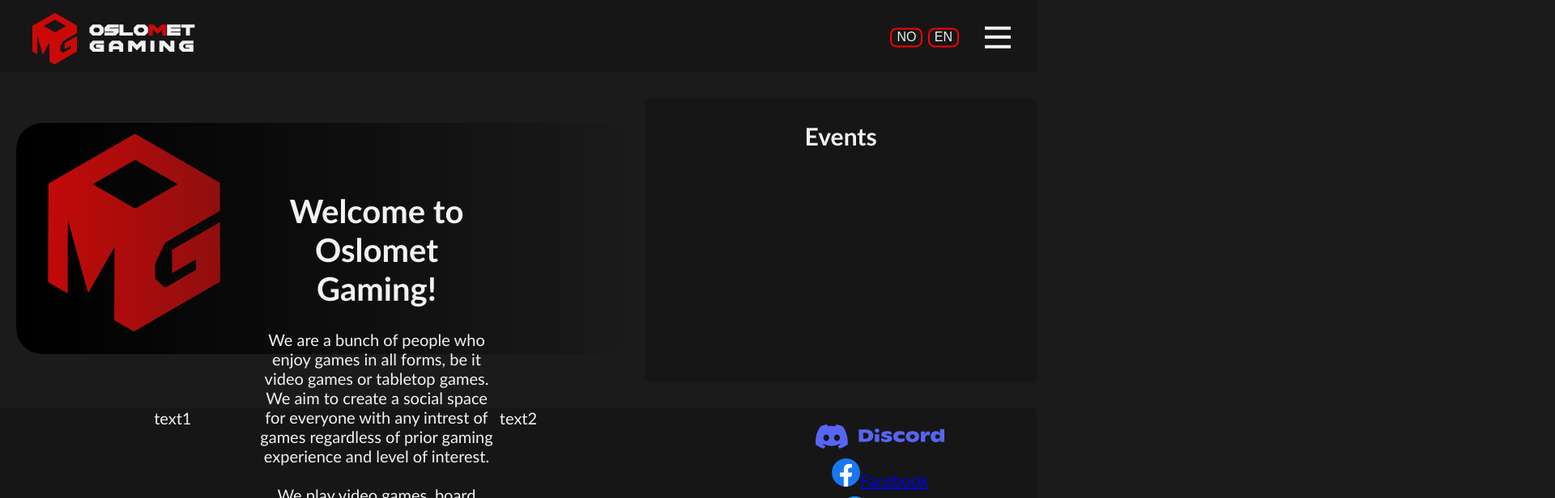
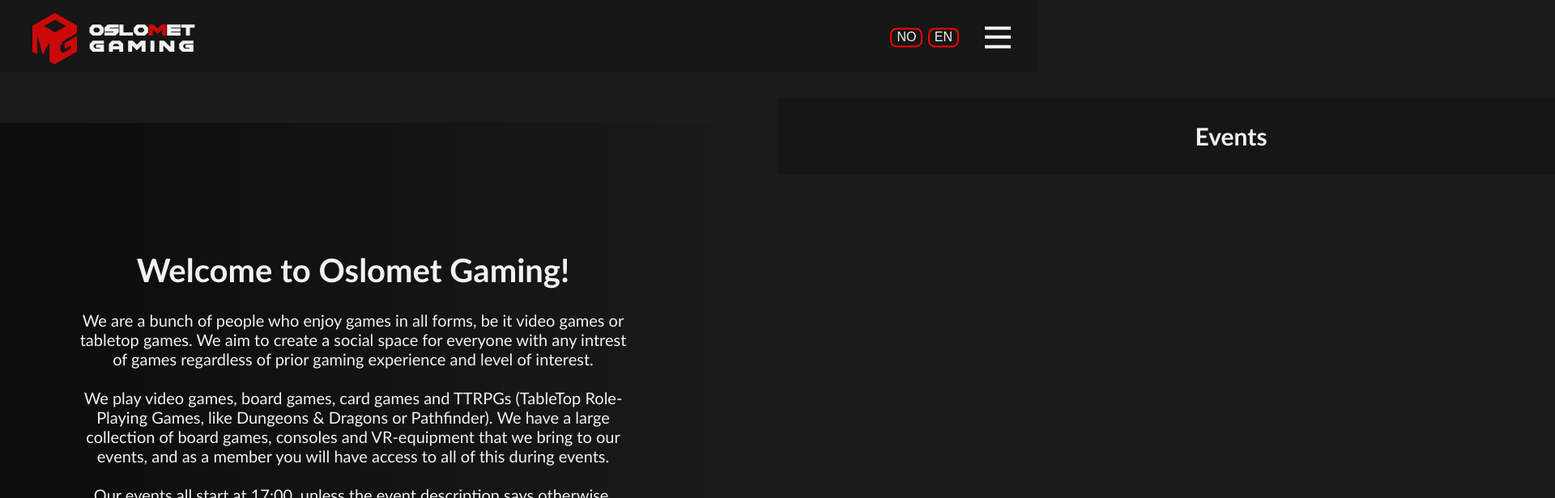
Before and after one commit to eOliviaaa/OMG-website, a React (Create React App) app: page / in a window 1280 px wide. Shown: the top 616 px of the page at 81% size, 1920 px wide, since content can reach past the window. Built offline with nearby package versions, Linux system fonts and the light colour scheme.

Commit message:
minor changes

```diff
--- a/src/App.css
+++ b/src/App.css
@@ -1,6 +1,10 @@
 
 .en, .nb {display: none;}
 .en:lang(en):not(.item), .nb:lang(nb):not(.item) { display:block; }
+
+* {
+    box-sizing: border-box;
+}
 
 :root {
     --bodytext-color: #f2f2f2;
--- a/src/pages/Home.js
+++ b/src/pages/Home.js
@@ -1,5 +1,4 @@
 import Footer from "../components/footer/Footer.js";
-// import EventCarousel from "../components/home-main/EventCarousel.js";
 import Welcome from "../components/home-main/Welcome.js";
 import Events from "../components/home-main/Events.js"
 
@@ -7,8 +6,12 @@ export default function Home() {
     return (
         <body>
             <main>
-                <Welcome />
-                <Events />
+                <div>
+                    <Welcome />
+                </div>
+                <div>
+                    <Events />
+                </div>
             </main>
             <Footer />
         </body>
```
